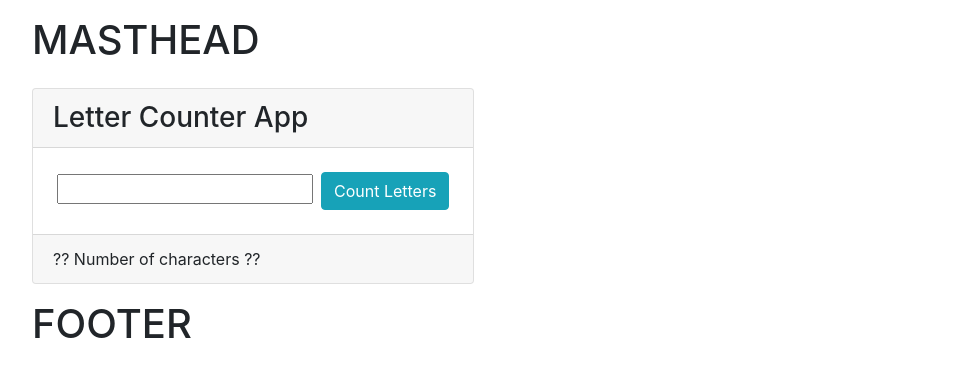
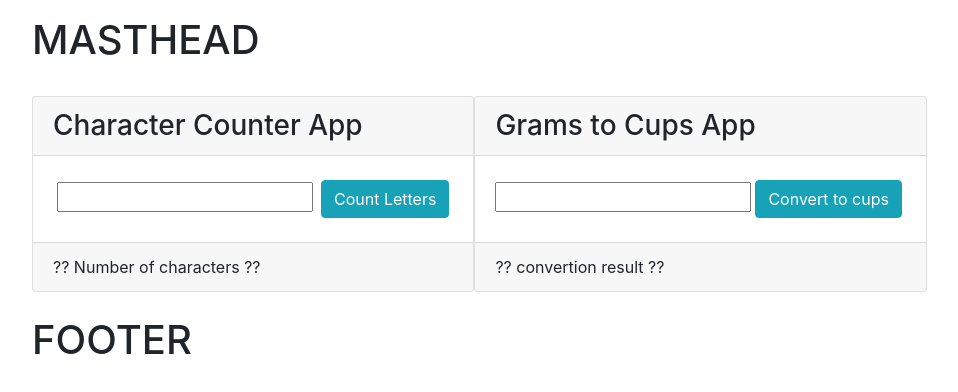
Before and after one commit to Hamberfim/JackingWithJS, a plain HTML site: page Jacking/strManip.html in a window 1280 px wide. Shown: the whole page, without its empty margins (38-996 px from the left). Drawn offline with nearby package versions, Linux system fonts and the light colour scheme.

Commit message:
grams to cups convert added

```diff
--- a/Jacking/strManip.html
+++ b/Jacking/strManip.html
@@ -18,9 +18,9 @@
           </div>
           <div class="row">
               <div class="col-12-md">
-                  <div class="card">
+                  <div class="card my-2">
                       <h3 class="card-header">
-                        <span id="cardHeader">Letter Counter App</span>
+                        <span id="cardHeader">Character Counter App</span>
                       </h3>
                       <div class="card-body">
                         <div id="cardBody">
@@ -31,6 +31,17 @@
                         <div id="phrase">?? Number of characters ??</div>
                       </div>
                   </div>
+              </div>
+              <div class="card my-2">
+                <h3 class="card-header">
+                  <span id="cardHeader2">Grams to Cups App</span>
+                </h3>
+                <div class="card-body">
+                  <input class="m1" id="grams" /><button class="btn btn-info m-1" onclick="convertGramsToCups()">Convert to cups</button>
+                </div>
+                <div class="card-footer">
+                  <div id="results">?? convertion result ??</div>
+                </div>
               </div>
           </div>
           <div class="row">
--- a/Jacking/strManip.js
+++ b/Jacking/strManip.js
@@ -1,9 +1,9 @@
 "use strict";
 
+// function to count and display the number of characters
 function displayCount() {
 
     let word = document.getElementById('word').value;
-    // elJob.textContent = job;
 
     let phrase = word + " has XX characters.";
     let newPhrase = "";
@@ -17,3 +17,21 @@ function displayCount() {
     elPhrase.textContent = newPhrase;
 
 }
+
+// function to calculate and display grams in cups
+function convertGramsToCups() {
+    let grams = document.getElementById('grams').value;
+
+    let cups = grams / 125.00;  // 120-130 grams equals a 'light' cup measurement
+    cups = cups.toFixed(2);
+
+    let converted = grams + " gram(s) is approximately XX cup(s).";
+    let cupResults = "";
+
+    if(converted.includes('XX')) {
+        cupResults = converted.replace('XX', cups);
+    }
+
+    let elResults = document.getElementById('results');
+    elResults.textContent = cupResults;
+}
```
